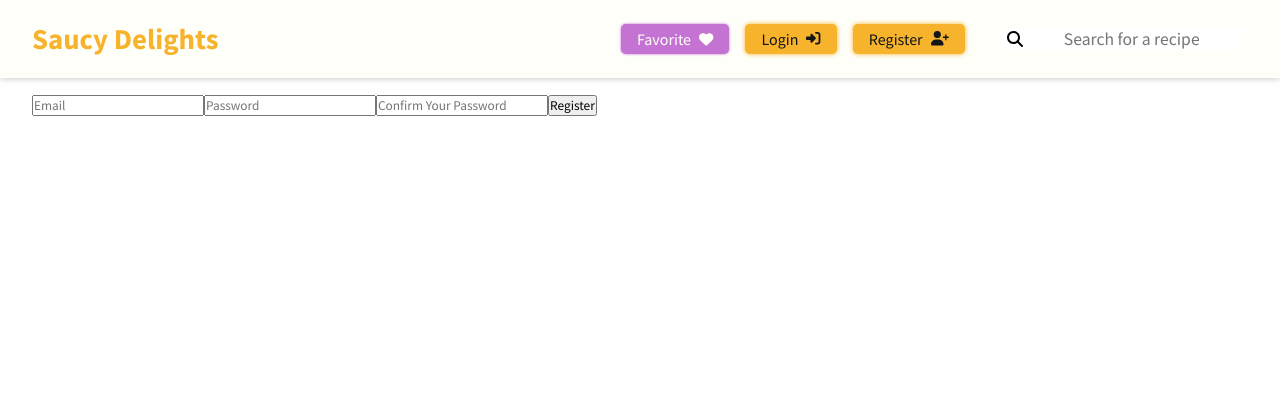
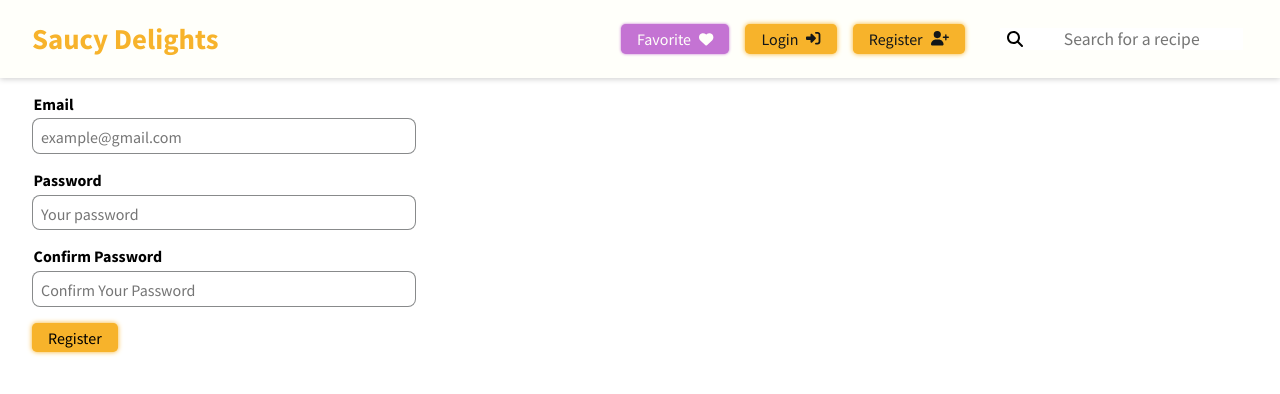
Before and after one commit to bababubudev/Saucy_Delights, a React (Vite) app in the folder frontend/: page /register in a window 1280 px wide. Shown: the top 394 px of the page. Built offline with nearby package versions, Linux system fonts and the light colour scheme; a web font is replaced by a local one.

Commit message:
login and register css done

```diff
--- a/frontend/src/components/Input.tsx
+++ b/frontend/src/components/Input.tsx
@@ -1,4 +1,4 @@
-import React, { useEffect } from "react";
+import React, { useEffect, ChangeEvent } from "react";
 import "../styles/input.scss";
 
 interface InputProps {
@@ -6,7 +6,8 @@ interface InputProps {
   inputType: string;
   inputPlaceHolder: string;
   inputId: string;
-  //   inputOnChange: string;
+  inputOnChange: (event: ChangeEvent<HTMLInputElement>) => void;
+  inputName: string;
   inputValue: string;
   accept?: string;
 }
@@ -14,14 +15,15 @@ interface InputProps {
 function Input(props: InputProps) {
   return (
     <div className="input">
-      <label for={props.inputId}>{props.inputTitle}</label>
+      <label htmlFor={props.inputId}>{props.inputTitle}</label>
       <input
         type={props.inputType}
         placeholder={props.inputPlaceHolder}
         id={props.inputId}
-        // onChange={props.inputOnChange}
+        onChange={props.inputOnChange}
         value={props.inputValue}
         required
+        name={props.inputName}
       />
       <p className="verifying">
         Verifying <span className="loader"></span>
--- a/frontend/src/pages/Login.tsx
+++ b/frontend/src/pages/Login.tsx
@@ -1,6 +1,8 @@
 import React from "react";
 import { useState, useEffect } from "react";
 import Input from "../components/Input";
+import "../styles/login.scss"
+import "../styles/global.scss"
 
 function Login() {
   const [formData, setFormData] = useState({
@@ -22,6 +24,7 @@ function Login() {
   }
   return (
     <>
+    <h1>Login</h1>
       <section className="form">
         <form onSubmit={onSubmitHandler}>
           <Input
@@ -30,18 +33,22 @@ function Login() {
             inputPlaceHolder="example@gmail.com"
             inputId="login-email"
             inputValue={email}
+            inputOnChange={onChangeHandler}
+            inputName="email"
           ></Input>
 
           <Input
             inputTitle="Password"
             inputType="password"
-            inputPlaceHolder=""
+            inputPlaceHolder="Your password"
             inputId="login-password"
             inputValue={password}
+            inputName="password"
+            inputOnChange={onChangeHandler}
           ></Input>
 
 
-          <button type="submit">Login</button>
+          <button type="submit" className="button" style={{marginTop:"1rem", marginLeft:"2rem"}}>Login</button>
         </form>
       </section>
     </>
--- a/frontend/src/pages/Register.tsx
+++ b/frontend/src/pages/Register.tsx
@@ -1,6 +1,9 @@
 import React from "react";
 
 import { useState, useEffect } from "react";
+import Input from "../components/Input";
+import "../styles/login.scss";
+import "../styles/global.scss";
 
 function Register() {
   const [formData, setFormData] = useState({
@@ -25,31 +28,38 @@ function Register() {
     <>
       <section className="form">
         <form onSubmit={onSubmitHandler}>
-          <input
-            type="text"
-            id="email"
-            name="email"
-            value={email}
-            placeholder="Email"
-            onChange={onChangeHandler}
-          />
-          <input
-            type="password"
-            id="password"
-            name="password"
-            value={password}
-            placeholder="Password"
-            onChange={onChangeHandler}
-          />
-          <input
-            type="password"
-            id="password2"
-            name="password2"
-            value={password2}
-            placeholder="Confirm Your Password"
-            onChange={onChangeHandler}
-          />
-          <button type="submit">Register</button>
+          <Input
+            inputTitle="Email"
+            inputType="text"
+            inputPlaceHolder="example@gmail.com"
+            inputId="register-email"
+            inputValue={email}
+            inputOnChange={onChangeHandler}
+            inputName="email"
+          ></Input>
+
+          <Input
+            inputTitle="Password"
+            inputType="password"
+            inputPlaceHolder="Your password"
+            inputId="register-password"
+            inputValue={password}
+            inputName="password"
+            inputOnChange={onChangeHandler}
+          ></Input>
+          <Input
+            inputTitle="Confirm Password"
+            inputType="password"
+            inputPlaceHolder="Confirm Your Password"
+            inputId="register-password2"
+            inputValue={password2}
+            inputName="password2"
+            inputOnChange={onChangeHandler}
+          ></Input>
+
+          <button type="submit" className="button" style={{marginTop:"1rem", marginLeft:"2rem"}}>
+            Register
+          </button>
         </form>
       </section>
     </>
--- a/frontend/src/styles/global.scss
+++ b/frontend/src/styles/global.scss
@@ -23,6 +23,7 @@ img {
   box-shadow: 0px 0px 5px $main-color;
   padding: 0.3rem 1rem;
   border:none;
+  cursor: pointer;
   &:hover {
     opacity: 0.65;
     transition: all 0.15s ease-out;
--- /dev/null
+++ b/frontend/src/styles/login.scss
@@ -0,0 +1,3 @@
+h1 {
+    margin-left:2rem;
+}
--- a/frontend/src/styles/recipedetails.scss
+++ b/frontend/src/styles/recipedetails.scss
@@ -41,7 +41,6 @@ main {
 
 
 section {
-  margin-left: 2rem;
   h2 {
     font-size: 1.75rem;
   }
@@ -52,7 +51,7 @@ section {
   margin-top: 2rem;
   width: 100%;
   display: flex;
-
+  margin-left:2rem;
   img {
     width: 500px;
   }
@@ -73,6 +72,11 @@ section {
 
 .steps {
   margin-top: 1rem;
+  margin-left:2rem;
+}
+
+.reviews {
+  margin-left:2rem;
 }
 
 .back-button {
```
